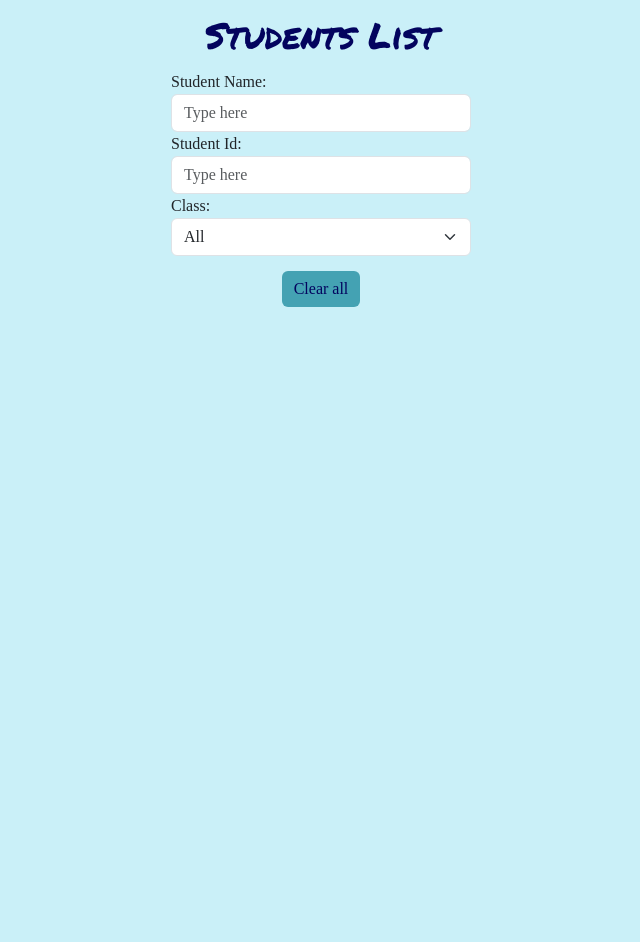
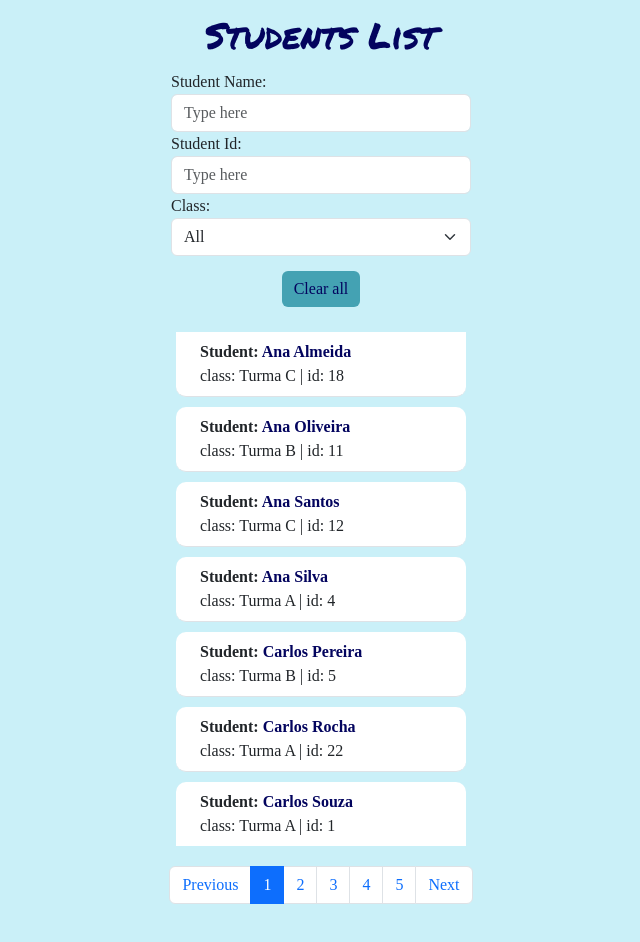
Before and after one commit to nnideck/Parametros-url, a website with bundled scripts: page index.html in a window 1280 px wide. Shown: the whole page, without its empty margins (319-959 px from the left). Before the commit the page ends 800 px from the top, so only its background shows below. Built offline with nearby package versions, Linux system fonts and the light colour scheme; data requests are answered from the project's data file; a web font is replaced by a local one.

Commit message:
R03 - inserindo paginação no main e sanando toso os erros do ts

```diff
--- a/index.html
+++ b/index.html
@@ -63,6 +63,7 @@
           </select>
         </div>
       </div>
+
       <div class="gap-2 d-md-block btns">
         <!--  <button class="btn btn-primary btn-1" type="button" disabled>
           Show Student
@@ -75,6 +76,15 @@
       <div class="div-3">
         <ul class="list-group list-group-flush list-1"></ul>
       </div>
+      <div aria-label="Page navigation" class="nav-pagination">
+        <ul class="pagination">
+          <li class="page-item"><a class="page-link" href="#">Previous</a></li>
+          <li class="page-item"><a class="page-link active" href="#">1</a></li>
+          <li class="page-item"><a class="page-link" href="#">2</a></li>
+          <li class="page-item"><a class="page-link" href="#">3</a></li>
+          <li class="page-item"><a class="page-link" href="#">Next</a></li>
+        </ul>
+      </div>
     </div>
   </body>
 </html>
--- a/src/main.ts
+++ b/src/main.ts
@@ -65,6 +65,7 @@ const inputName = document.querySelector(".input");
 const inputId = document.querySelector(".inputId");
 const buttonClear = document.querySelector(".clear");
 const spanError = document.querySelector(".span-1")
+const pagination = document.querySelector(".nav-pagination")
 
 
 //*crio uma let vazia, que será preenchida na função a seguir
@@ -97,22 +98,24 @@ async function populateSelect(list: Iturmas[]) {
       //*informo que o texto deste option será o nome da turma correspondente
       newOption.text = className;
       //* informo que o value deste option será o id da turma correspondente
-      newOption.value = obj.id;
+      newOption.value = String(obj.id);
       //*insiro meu option criado como append child do select existente no html
       select!.appendChild(newOption);
     }
   }
+  //*para chamar a lista de alunos completa assim que abro o site, sem depender dos filtros
+  getStudents(filter)
 }
 
 //* OPÇÃO 1: função para pegar a informação da Turma selecionada vinda do select quando mudo a seleção do select
 //*essa mudança de seleção é definido como um tipo 'event'
 function getSelect(event: Event) {
   //*guardo numa variável a informação referente ao ID (value) da seleção feita (option). O value eu mesma setei, ao criar a option na função acima
-  const classID = event.target!.value;
+  const classID = (event.target! as HTMLInputElement) .value;
   //* caso haja algum valor na mudança do select
   if(event){
     //*mudo a classe da minha let filter (criada lá em cima) com o valor do id da option
-    filter.classe = classID
+    filter.classe = parseInt(classID)
   }
     //*invoco a função getStudent informando como parâmetro o pacote inteiro do filtro. Isso permite que eu "acumule" as informações obtidas nos filtros
   getStudents(filter)
@@ -122,15 +125,16 @@ function getSelect(event: Event) {
 //*OPÇÃO 2: função para pegar as informações dos dados do option, quando clico no botão
 function buttonGetSelect() {
   //*guardo numa variável a informação referente ao ID (value) da seleção feita (option). O value eu mesma setei, ao criar a option na função acima
-  const classID = select!.value;
+  const classID: number = parseInt((select! as HTMLInputElement).value);
   //*se o value é 0, ou seja, quando está selecionada a option "All". Este value 0 eu inputei direto no HTML, junto do primeiro option
   if (classID == 0) {
      //*invoco a função getStudents sem passar nenhum parametro pra ela, pois quero mostrar a lista completa
-    getStudents();
+    getStudents(filter);
       //* se o value é diferente de 0
   } else {
         //*invoco a função informando como parâmetro o id que acabei de coletar
-    getStudents(classID);
+        filter.classe = classID
+    getStudents(filter);
   }
 }
 
@@ -176,9 +180,9 @@ inputId?.addEventListener('search', getId)
 //*crio uma função para carregar a lista de alunos, que recebe como parâmetro uma informação do tipo Ifilter
 //* aqui já divido as infos recebida (classe, name, id) para utiliza-las separadamente em seguida
 //*deixo como default que o parametro a receber será vazio - justamento pois posso ou não recebê-lo (no caso de carregar a lista completa)
-async function getStudents({classe, name, id}: Ifilter | param = "") {
+async function getStudents({classe, name, id}: Ifilter , page = 1 , param: any = "") {
   //*crio uma let com o endereço da API, pois sei que ela poderá ser modificada
-  let url = `http://localhost:3500/listaAlunos?_sort=nome`;
+  let url = `http://localhost:3500/listaAlunos?_sort=nome&_limit=7&_page=${page}`;
   //* SE alguma informação veio como parâmetro na classe
   if (classe != 0) {
     //*acrescento na let as informações para que o endereço da API já filtre o que preciso
@@ -194,13 +198,13 @@ async function getStudents({classe, name, id}: Ifilter | param = "") {
     //*acrescento na let as informações para que o endereço da API já filtre o que preciso
     url += `&id=${id}`;
   }
-
   //*inicio meu fetch - utilizando a URL modificada ou não
   const list = await fetch(url);
   const listStudents = await list.json();
-
+  const totalCount = parseInt(list.headers.get('X-Total-Count') || "0");
 
       chargeList(listStudents)
+      createPagination(totalCount, page)
 
 
   //*passo minha lista de estudantes recebidas (filtradas ou não) para a função que as carregará na tela
@@ -242,11 +246,67 @@ async function chargeList(students: Ialuno[]) {
   listUl!.innerHTML = studentsList;
 }
 
+function createPagination (totalCount: number, actualPage: number){
+ const totalPages = Math.ceil(totalCount/7)
+
+ const ulPagination = document.createElement ("ul")
+ ulPagination.classList.add ("pagination")
+
+ const liPrev = document.createElement("li");
+ const aPrev = document.createElement("a")
+ aPrev.setAttribute ("href", "#");
+ aPrev.classList.add("page-link")
+ liPrev.classList.add ("page-item")
+ aPrev.textContent = "Previous"
+ if (actualPage > 1){
+  liPrev.onclick = () => {getStudents(filter,actualPage - 1)}
+ }
+ liPrev.appendChild(aPrev)
+ ulPagination.appendChild(liPrev)
+
+for ( let i = 1 ; i <= totalPages; i++){
+  const liPage = document.createElement("li");
+  const aPage = document.createElement("a")
+  aPage.setAttribute ("href", "#");
+  aPage.classList.add("page-link")
+  liPage.classList.add("page-item");
+  aPage.textContent = `${i}`
+  liPage.appendChild(aPage)
+  ulPagination.appendChild(liPage)
+  if (i != actualPage){
+    liPage.onclick = () => {getStudents(filter, i)}
+   }
+   else {aPage.classList.add("active")}
+ }
+ const liNext = document.createElement("li");
+ const aNext = document.createElement("a")
+ aNext.setAttribute ("href", "#");
+ aNext.classList.add("page-link")
+ liNext.classList.add("page-item");
+ aNext.textContent = "Next"
+ if (actualPage < totalPages){
+  liNext.onclick = () => {getStudents(filter,actualPage + 1)}
+ }
+ liNext.appendChild(aNext)
+ ulPagination.appendChild(liNext)
+
+
+ pagination!.innerHTML = ""
+ pagination!.appendChild(ulPagination)
+
+}
+
+
+
 //*função para o botão de limpar todos os campos
 function clearAll(){
 (inputName as HTMLInputElement).value = "";
 (select as HTMLInputElement).value = "0";
 (inputId as HTMLInputElement).value = "";
-getStudents()
+filter = {
+  classe: 0,
+  name: "",
+  id: 0}
+getStudents(filter)
 }
 buttonClear?.addEventListener("click", clearAll)
```
Also changed, not shown: src/details.ts (+16 -10 lines), dist/details.js, dist/main.js, 1 other file.
